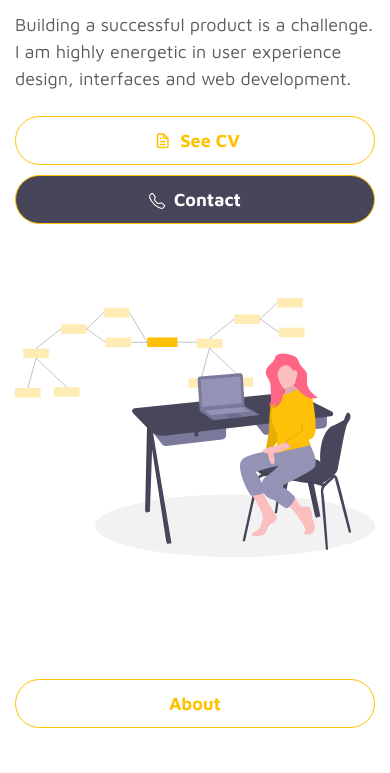
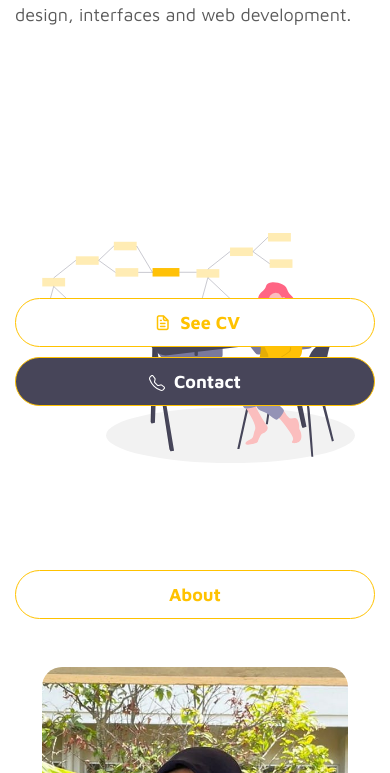
Before and after one commit to nazwaaadn/nazwaramadhani.github.io, a plain HTML site: page index.html in a window 390 px wide. Shown: the part 351-1124 px from the top of the page. Drawn offline with Linux system fonts and the light colour scheme.

Commit message:
responsive

```diff
--- a/css/tooplate-style.css
+++ b/css/tooplate-style.css
@@ -23,7 +23,7 @@ svg {
 
 /* About Section Styles */
 .about .row .col-lg-6 {
-  height: 400px;
+  /* height: 400px; */
   background-size: cover;
   background-position: center;
 }
@@ -46,11 +46,11 @@ svg {
   background-repeat: no-repeat;
 }
 
-@media (max-width: 992px) {
+/* @media (max-width: 992px) {
   .about .row .col-lg-6 {
     height: 300px;
   }
-}
+} */
 
 /* Project Card Styles */
 .project-card {
@@ -250,7 +250,7 @@ h6 {
 
 
 .full-screen {
-  padding: 8rem 0;
+  padding: 4rem 0;
 }
 
 .small-text {
@@ -296,8 +296,7 @@ h1,
 h2,
 h3,
 h4,
-h5,
-h6 {
+h5 {
   font-weight: bold;
   letter-spacing: -1px;
 }
@@ -838,8 +837,37 @@ strong {
     display: none;
   }
 
+  .about.full-screen .col-lg-7 {
+    position: relative;
+  }
+
+  .about.full-screen .col-lg-5 {
+    position: absolute;
+    bottom: 30px;
+    left: 50%;
+    transform: translateX(-50%);
+    width: 90%;
+    max-width: 350px;
+    z-index: 1;
+  }
+
   .about-image {
-    margin-top: 4em;
+    margin-top: 0;
+  }
+
+  .custom-btn-group {
+    position: relative;
+    z-index: 2;
+  }
+
+  .about#about {
+    padding-top: 0;
+    margin-top: -180px;
+    padding-bottom: 50px;
+  }
+
+  .about-img {
+    margin: 0 auto;
   }
 
   .mobile-mt-2,
@@ -885,8 +913,9 @@ strong {
     font-size: 30px;
   }
 
-  .custom-btn-group {
+   .custom-btn-group {
     text-align: center;
+    margin-top: 270px;
   }
 
   .custom-btn {
--- a/index.html
+++ b/index.html
@@ -17,19 +17,7 @@
   <!-- MAIN STYLE -->
   <link rel="stylesheet" href="css/tooplate-style.css">
 
-  <!--
-
-Tooplate 2115 Marvel
-
-https://www.tooplate.com/view/2115-marvel
-
--->
 </head>
-
-
-
-
-
 <body>
 
   <!-- MENU -->
@@ -74,7 +62,7 @@ https://www.tooplate.com/view/2115-marvel
     <div class="container">
       <div class="row">
 
-        <div class="col-lg-7 col-md-12 col-12 d-flex align-items-center">
+        <div class="col-lg-7 col-md-12 col-12 d-flex align-items-center order-1 order-lg-1">
           <div class="about-text">
             <small class="small-text">Welcome to <span class="mobile-block">my portfolio website!</span></small>
             <h1 class="animated animated-text">
@@ -89,7 +77,7 @@ https://www.tooplate.com/view/2115-marvel
             <p>Building a successful product is a challenge. I am highly energetic in user experience design, interfaces
               and web development.</p>
 
-            <div class="custom-btn-group mt-4">
+            <div class="custom-btn-group">
               <a href="file/CV_Nazwa Ramadhani (2).pdf" target="_blank" class="btn mr-lg-2 custom-btn"><i
                   class='uil uil-file-alt'></i> See CV</a>
               <a href="#contact" class="btn custom-btn custom-btn-bg custom-btn-link">
@@ -104,7 +92,7 @@ https://www.tooplate.com/view/2115-marvel
           </div>
         </div>
 
-        <div class="col-lg-5 col-md-12 col-12">
+        <div class="col-lg-5 col-md-12 col-12 order-2 order-lg-2">
           <div class="about-image svg">
             <img src="images/undraw/undraw_software_engineer_lvl5.svg" class="img-fluid" alt="svg image">
           </div>
@@ -115,7 +103,7 @@ https://www.tooplate.com/view/2115-marvel
   </section>
 
 
-  <section class="about py-5" id="about">
+  <section class="about" id="about">
 
     <div class="container">
       <div class="custom-btn-group mb-5 text-center">
```
